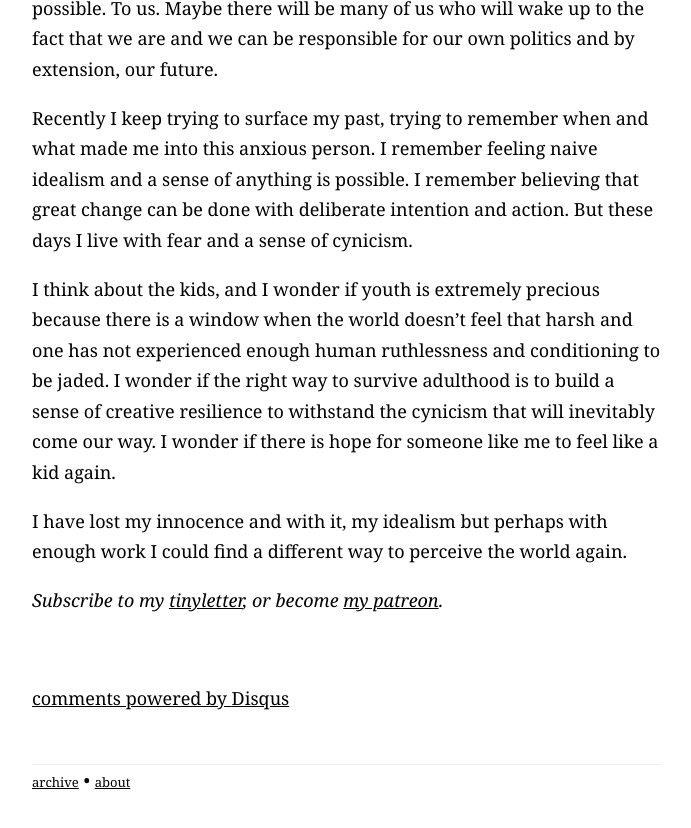
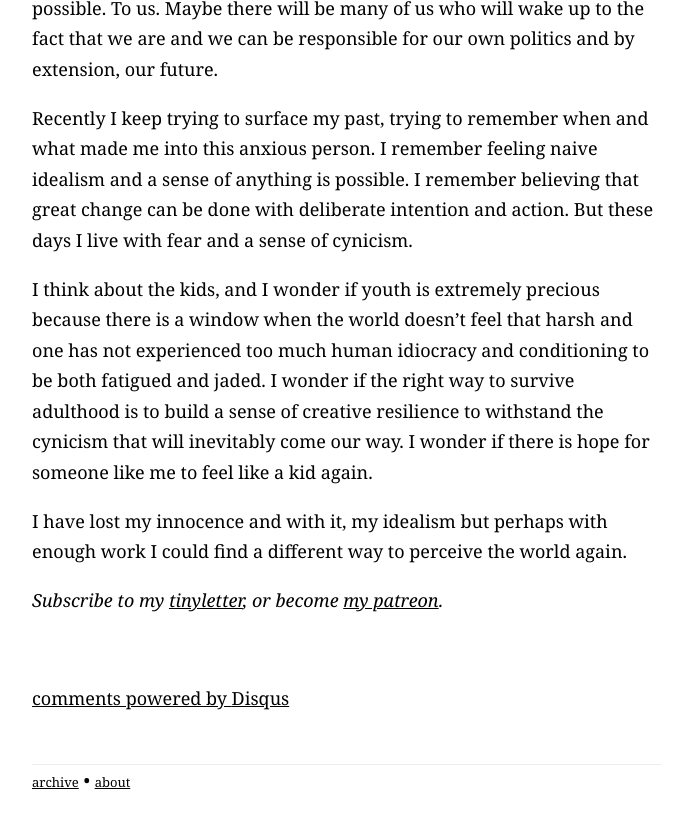
Before and after one commit to wynlim/wynlim.github.io, a Jekyll site: the page built from _posts/2018-03-25-lost-innocence.markdown, in a window 1280 px wide and 900 px high, scrolled down 1263 px. Shown: the top 828 px of the window, without its empty margins (293-984 px from the left). Built offline with Jekyll 4.4.1, drawn with Linux system fonts in a browser that asks for light colours; comment, search, counter and statistics services are not loaded.

Commit message:
Update 2018-03-25-lost-innocence.markdown

```diff
--- a/_posts/2018-03-25-lost-innocence.markdown
+++ b/_posts/2018-03-25-lost-innocence.markdown
@@ -17,6 +17,6 @@ I feel hopeful for these activist kids, that they are a generation who grew up w
 
 Recently I keep trying to surface my past, trying to remember when and what made me into this anxious person. I remember feeling naive idealism and a sense of anything is possible. I remember believing that great change can be done with deliberate intention and action. But these days I live with fear and a sense of cynicism.
 
-I think about the kids, and I wonder if youth is extremely precious because there is a window when the world doesn’t feel that harsh and one has not experienced enough human ruthlessness and conditioning to be jaded. I wonder if the right way to survive adulthood is to build a sense of creative resilience to withstand the cynicism that will inevitably come our way. I wonder if there is hope for someone like me to feel like a kid again.
+I think about the kids, and I wonder if youth is extremely precious because there is a window when the world doesn’t feel that harsh and one has not experienced too much human idiocracy and conditioning to be both fatigued and jaded. I wonder if the right way to survive adulthood is to build a sense of creative resilience to withstand the cynicism that will inevitably come our way. I wonder if there is hope for someone like me to feel like a kid again.
 
 I have lost my innocence and with it, my idealism but perhaps with enough work I could find a different way to perceive the world again.
```
